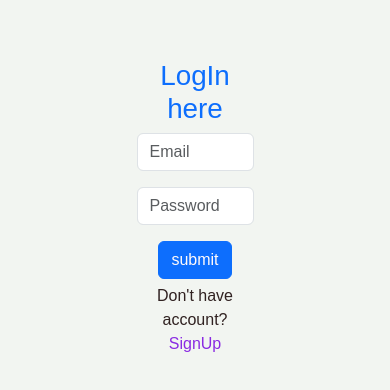
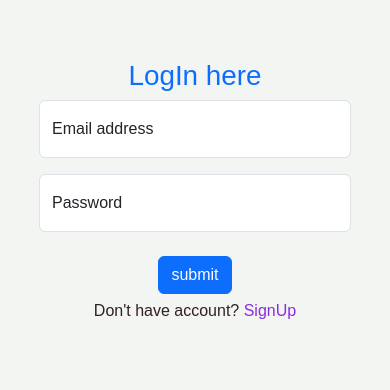
Before and after one commit to SaurabhJadli/myTravelManager, a React (Create React App) app: page /login in a window 390 px wide. Shown: the top 390 px of the page. Built offline with nearby package versions, Linux system fonts and the light colour scheme.

Commit message:
LoginRegisUIandResponsivenessImproved

```diff
--- a/src/App.css
+++ b/src/App.css
@@ -6,6 +6,13 @@ padding-right: 35%;
 margin-top: 15%;
 }
 
+@media (min-width: 320px) and (max-width: 480px) {
+    .regi {
+padding-left: 10%;
+padding-right: 10%;
+ }
+  }
+
 .regiP{
     color: rgba(31, 14, 14, 0.918);
     font-size: medium;
@@ -13,10 +20,18 @@ margin-top: 15%;
 }
 
 .login {
+
 padding-left: 35%;
 padding-right: 35%;
 margin-top: 15%;
 }
+
+@media (min-width: 320px) and (max-width: 480px) {
+    .login {
+padding-left: 10%;
+padding-right: 10%;
+ }
+  }
 
 .loginLink {
     color: blueviolet;
--- a/src/Login.js
+++ b/src/Login.js
@@ -10,16 +10,18 @@ export default function Login() {
 			<h1 className='text-primary'>LogIn here </h1>
 			<form action="">
 
-				  <div className="mb-3">
-				<input type="email" placeholder="Email" className='form-control'/>
-				</div>
+			 <div className="form-floating mb-3">
+			  <input type="email" className="form-control" id="floatingInput" placeholder="name@example.com" />
+			  <label for="floatingInput">Email address</label>
+			  </div>
 
-				<div className="mb-3">
-				<input type="password" placeholder="Password" className='form-control' />
-				</div>
+			  <div className="form-floating">
+			  <input type="password" className="form-control" id="floatingPassword" placeholder="Password" />
+			  <label for="floatingPassword">Password</label>
+			  </div>
 
-				<button type="submit" className='btn btn-primary'
-				>
+<br />
+				<button type="submit" className='btn btn-primary'>
 				<Link to="/home" className='submitBtn'> submit</Link>
 				</button>
 			</form>
```
